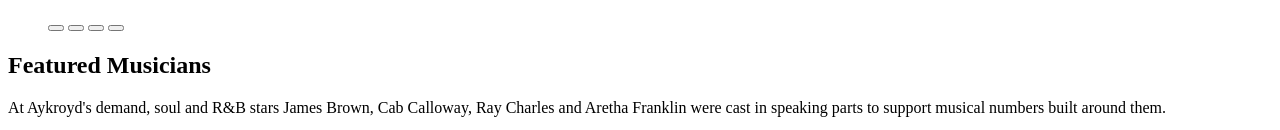
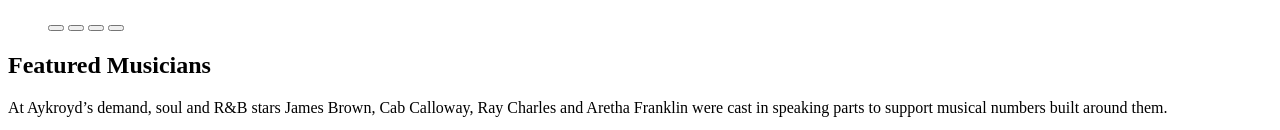
Before and after one commit to nico-watine/blues-brothers-side-project-yarn, a PHP site: page / in a window 1280 px wide. Shown: the part 2294-2424 px from the top of the page. Run offline with PHP 8.4, Linux system fonts and the light colour scheme.

Commit message:
Update apostrophe

```diff
--- a/src/pages/index.php
+++ b/src/pages/index.php
@@ -80,7 +80,7 @@
 			<h2 class="headline text-white ff-machine m-0">Featured Musicians</h2>
 		</div>
 		<div class="text-block-paragraph height-50">
-			<p class="paragraph font-weight-bold">At Aykroyd's demand, soul and R&amp;B stars James Brown, Cab Calloway, Ray Charles and Aretha Franklin were cast in speaking parts to support musical numbers built around them.</p>
+			<p class="paragraph font-weight-bold">At Aykroyd’s demand, soul and R&amp;B stars James Brown, Cab Calloway, Ray Charles and Aretha Franklin were cast in speaking parts to support musical numbers built around them.</p>
 		</div>
 	</div>
 </section>
```
Also changed, not shown: 1 other file.
